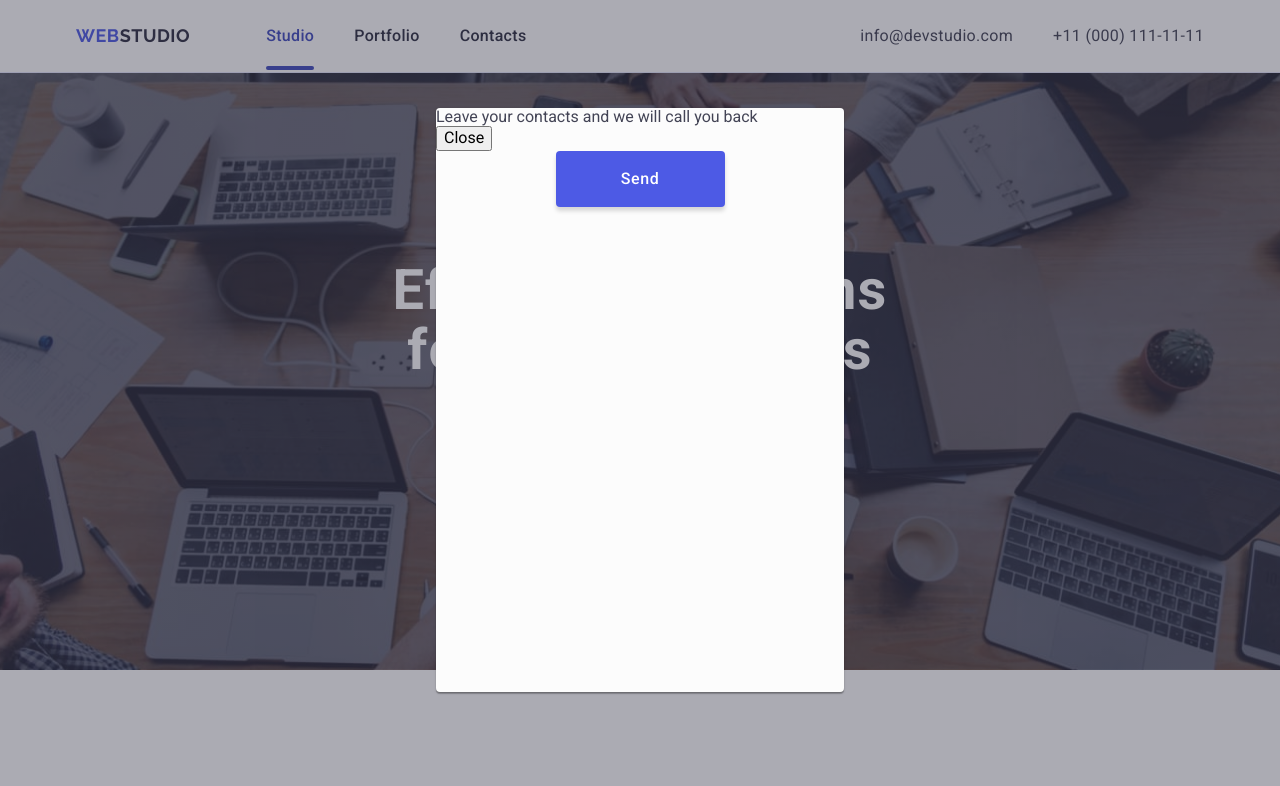
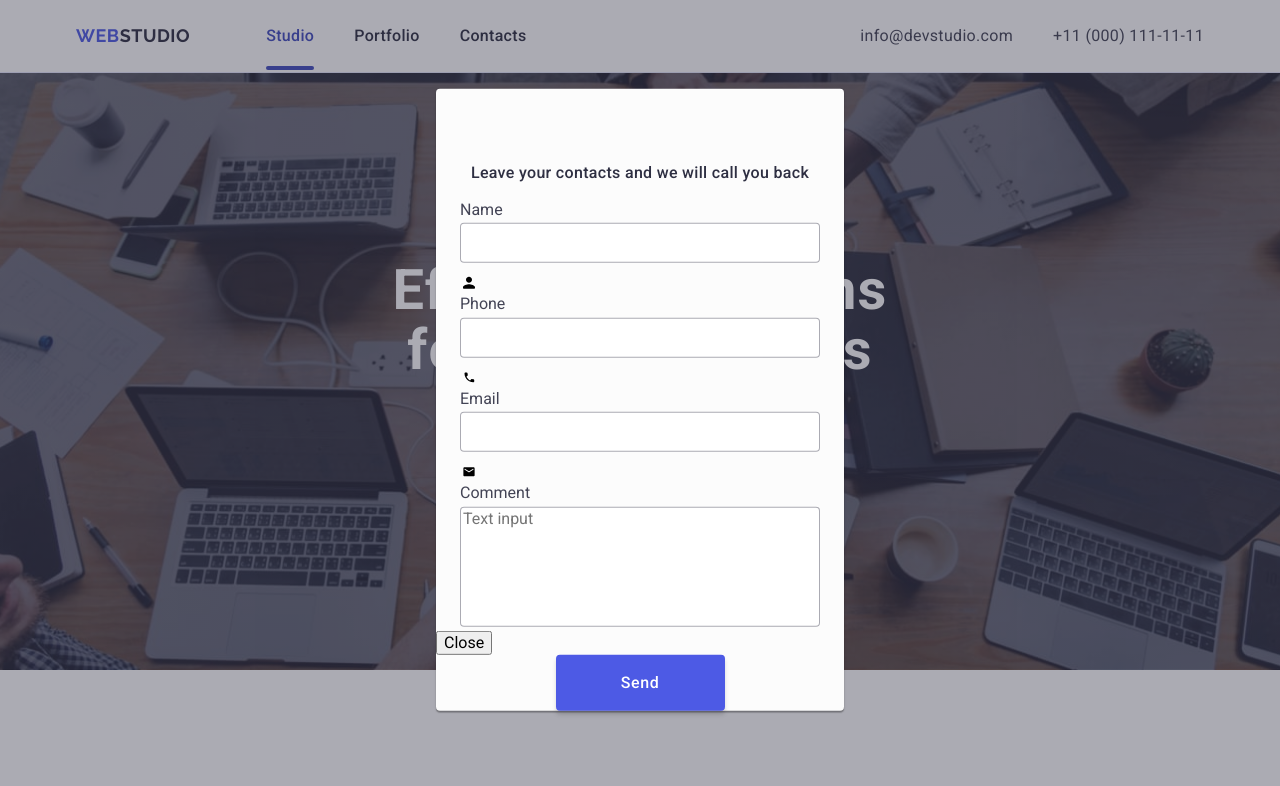
Before and after one commit to sklyole/goit-markup-hw-05, a plain HTML site: page index.html in a window 1280 px wide. Both pictures are taken after a click on the button "Order Service". Shown: the top 786 px of the page. Drawn offline with nearby package versions, Linux system fonts and the light colour scheme.

Commit message:
add label inputs textarea

```diff
--- a/css/styles.css
+++ b/css/styles.css
@@ -498,18 +498,19 @@ img {
   gap: 24px;
 }
 
-.form-input {
+.form-element input {
   border: 1px solid #fff;
   border-radius: 4px;
   width: 264px;
   height: 40px;
   background-color: #2e2f42;
   padding: 8px 16px;
+  outline: none;
   transition: transform 250ms cubic-bezier(0.4, 0, 0.2, 1);
 }
 
-.form-input:hover,
-.form-input:focus {
+.form-element input:hover,
+.form-element input:focus {
   border: 1px solid #404bbf;
   box-shadow: 0 4px 4px 0 rgba(0, 0, 0, 0.15);
 }
@@ -521,6 +522,11 @@ img {
   letter-spacing: 0.04em;
   color: #fff;
   padding: 8px 212px 8px 16px;
+}
+
+.form-element input:hover::placeholder,
+.form-element input:focus::placeholder {
+  color: #404bbf;
 }
 
 .form-button {
@@ -581,6 +587,68 @@ img {
   transform: translate(-50%, -50%), scale(1.5);
 }
 
+p {
+  font-weight: 500;
+  font-size: 16px;
+  line-height: 1.5;
+  letter-spacing: 0.02em;
+  text-align: center;
+  color: #2e2f42;
+  padding: 72px 24px 0;
+  margin-bottom: 16px;
+}
+
+.modal-form {
+  display: flex;
+  flex-direction: column;
+  padding: 0 24px 0;
+}
+
+.form-field input {
+  border: 1px solid rgba(46, 47, 66, 0.4);
+  border-radius: 4px;
+  width: 360px;
+  height: 40px;
+  margin-top: 4px;
+  margin-bottom: 8px;
+  outline: none;
+}
+
+.form-field svg {
+  display: flex;
+  flex-direction: row;
+  gap: 4px;
+  padding: 3px 0px;
+}
+
+.form-field textarea {
+  border: 1px solid rgba(46, 47, 66, 0.4);
+  border-radius: 4px;
+  width: 360px;
+  height: 120px;
+  resize: none;
+  margin-top: 4px;
+  outline: none;
+}
+
+.form-field input:hover,
+.form-field input:focus,
+.form-field input:hover::placeholder,
+.form-field input:focus::placeholder {
+  border: 1px solid #4d5ae5;
+}
+.form-input placeholder {
+  line-height: 1.17;
+  color: rgba(46, 47, 66, 0.4);
+  padding: 8px 212px 8px 16px;
+}
+
+.form-field textarea:hover,
+.form-field textarea:focus,
+.form-field textarea:hover::placeholder,
+.form-field textarea:focus::placeholder {
+  border: 1px solid #4d5ae5;
+}
 .send-button {
   display: flex;
   align-items: center;
@@ -589,4 +657,5 @@ img {
   gap: 10px;
   box-shadow: 0 4px 4px 0 rgba(0, 0, 0, 0.15);
 }
+
 /* #endregion */
--- a/index.html
+++ b/index.html
@@ -570,18 +570,21 @@
         </div>
         <div class="footer-wrapper-subscribe">
           <p class="footer-caption">Subscribe</p>
-          <form class="form-subscribe" action="">
+          <form class="form-subscribe" name="subscribe" action="">
+            <div class="form-element">
               <label class="form-label" for="email">
+                <div class="form-input">
                   <input
-                class="form-input"
                     type="email"
                     name="email"
                     id="email"
                     placeholder="E-mail"
                   />
+                </div>
               </label>
+            </div>
 
-            <button class="button form-button" type="button">
+            <button class="button form-button" type="submit">
               Subscribe
               <svg class="icons-button-image" width="24" height="24">
                 <use href="./images/icons.svg#icon-send"></use>
@@ -597,11 +600,54 @@
         <p class="modal-caption">
           Leave your contacts and we will call you back
         </p>
+        <div class="modal-form">
+          <form name="form-contacts" action="">
+            <div class="form-field">
+              <label class="form-label" for="name">Name</label>
+              <div class="input-wrapper">
+                <input class="form-input" name="name" id="name" type="text" />
+                <svg class="icons-form-image" width="18" height="24">
+                  <use href="./images/icons.svg#icon-person"></use>
+                </svg>
+              </div>
+            </div>
+            <div class="form-field">
+              <label class="form-label" for="name">Phone</label>
+              <div class="input-wrapper">
+                <input class="form-input" name="phone" id="phone" type="text" />
+                <svg class="icons-form-image" width="18" height="24">
+                  <use href="./images/icons.svg#icon-phone"></use>
+                </svg>
+              </div>
+            </div>
+            <div class="form-field">
+              <label class="form-label" for="name">Email</label>
+              <div class="input-wrapper">
+                <input class="form-input" name="emil" id="email" type="text" />
+                <svg class="icons-form-image" width="18" height="24">
+                  <use href="./images/icons.svg#icon-email"></use>
+                </svg>
+              </div>
+            </div>
+            <div class="form-field">
+              <label class="form-label" for="name">Comment</label>
+              <div class="input-wrapper">
+                <textarea
+                  class="form-input"
+                  name="comment"
+                  id="comment"
+                  placeholder="Text input"
+                  rows="1"
+                ></textarea>
+              </div>
+            </div>
+          </form>
+        </div>
 
         <button class="close-button" type="button" data-modal-close>
           Close
         </button>
-        <button class="button send-button" type="button">Send</button>
+        <button class="button send-button" type="submit">Send</button>
       </div>
     </div>
 
```
Lines whose indentation alone changed are shown as unchanged.
